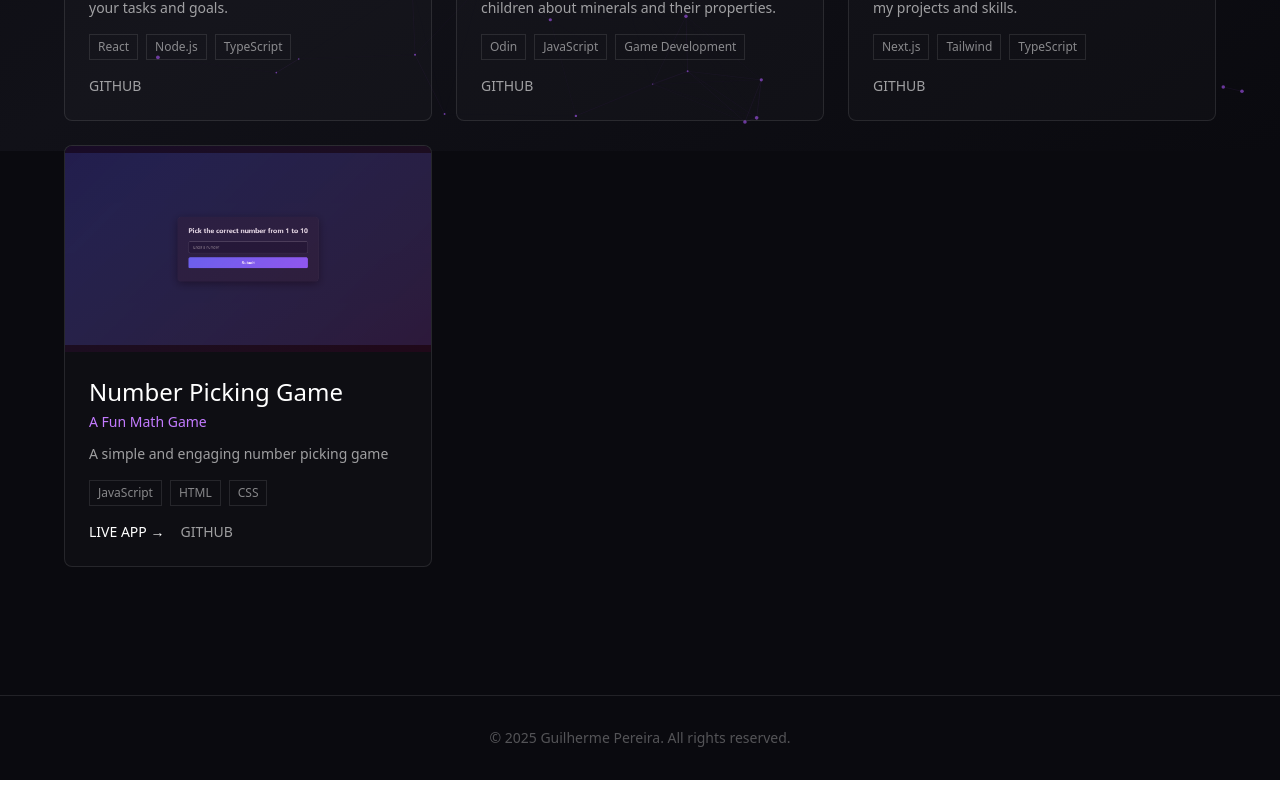
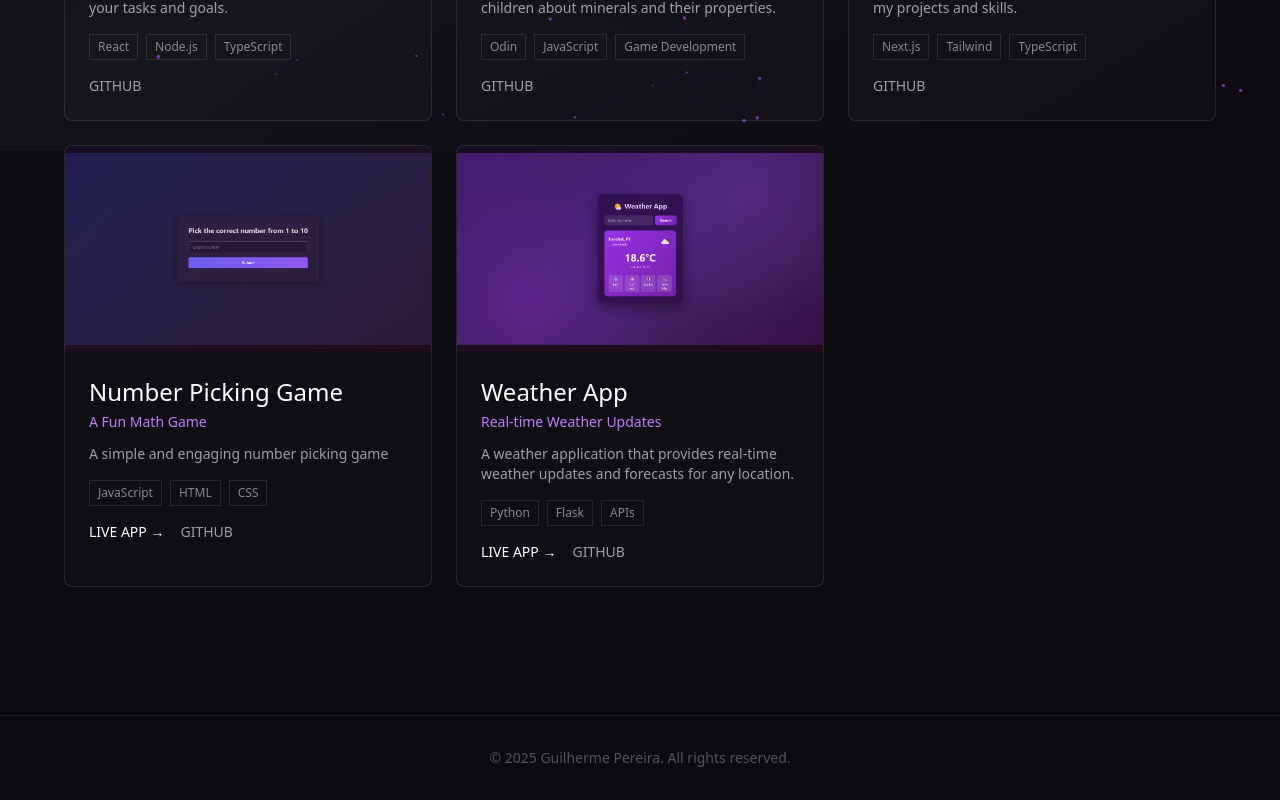
Before and after one commit to guilhermeperas/portfolio, a Next.js app: page /portfolio/projects in a window 1280 px wide. Shown: the part 649-1449 px from the top of the page. Built offline with nearby package versions, Linux system fonts and the light colour scheme.

Commit message:
new project added

```diff
--- a/app/data/projects.ts
+++ b/app/data/projects.ts
@@ -45,4 +45,14 @@ export const projects: Project[] = [
     live_link: "https://guilhermeperas.github.io/number_picker/",
     tags: ["JavaScript", "HTML", "CSS"]
   },
+  {
+    title: "Weather App",
+    subtitle: "Real-time Weather Updates",
+    desc: "A weather application that provides real-time weather updates and forecasts for any location.",
+    color: "from-purple-600 to-pink-600",
+    github_link: "https://github.com/guilhermeperas/weather-app",
+    img: "/portfolio/project_imgs/weather_app.png",
+    live_link: "https://guilhermeperas.github.io/weather_app/",
+    tags: ["Python", "Flask", "APIs"]
+  },
 ];
```
Also changed, not shown: public/project_imgs/weather_app.png (added).
